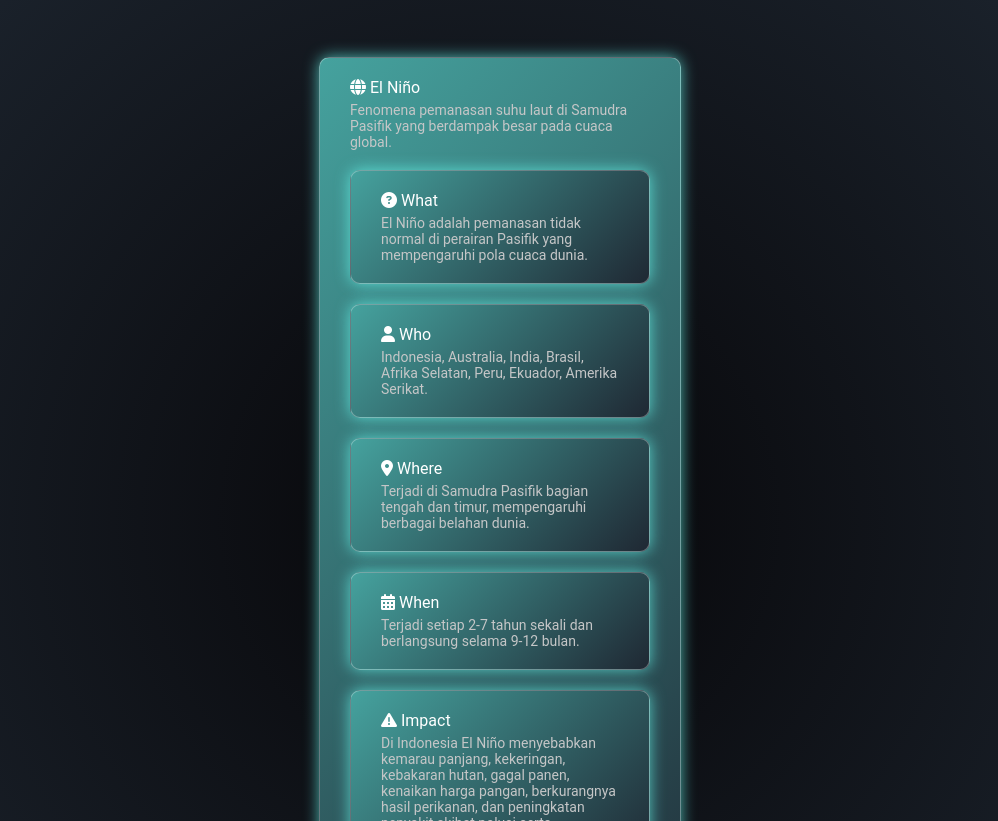
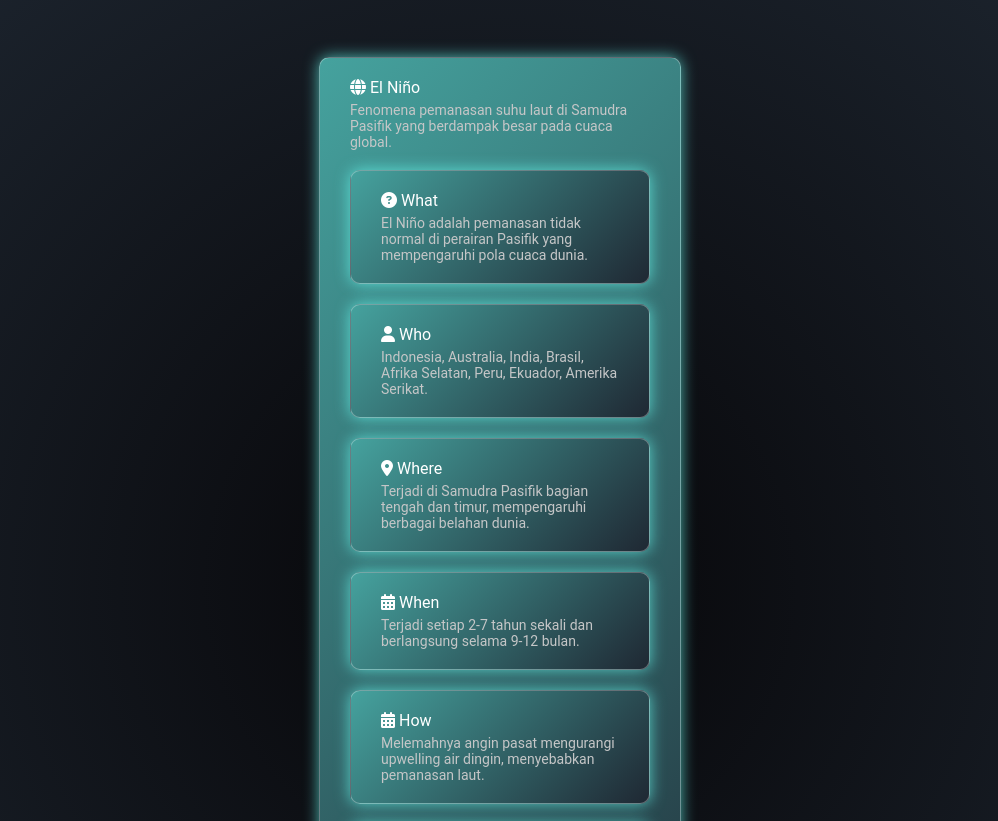
Before and after one commit to MALIK6882/Tugas-Peta-KonsepGeo, a plain HTML site: page index.html in a window 1280 px wide. Shown: the part 114-935 px from the top of the page, without its empty margins (140-1138 px from the left). Drawn offline with Linux system fonts and the light colour scheme.

Commit message:
Update index.html

```diff
--- a/index.html
+++ b/index.html
@@ -31,6 +31,9 @@
                 <div class="node" onclick="toggleChildren(this)"><i class="fas fa-calendar-alt"></i> When
                     <div class="description">Terjadi setiap 2-7 tahun sekali dan berlangsung selama 9-12 bulan.</div>
                 </div>
+                <div class="node" onclick="toggleChildren(this)"><i class="fas fa-calendar-alt"></i> How
+                    <div class="description">Melemahnya angin pasat mengurangi upwelling air dingin, menyebabkan pemanasan laut.</div>
+                </div>
                 <div class="node" onclick="toggleChildren(this)"><i class="fas fa-exclamation-triangle"></i> Impact
                     <div class="description">Di Indonesia El Niño menyebabkan kemarau panjang, kekeringan, kebakaran hutan, gagal panen, kenaikan harga pangan, berkurangnya hasil perikanan, dan peningkatan penyakit akibat polusi serta kurangnya air bersih.</div>
                 </div>
```
